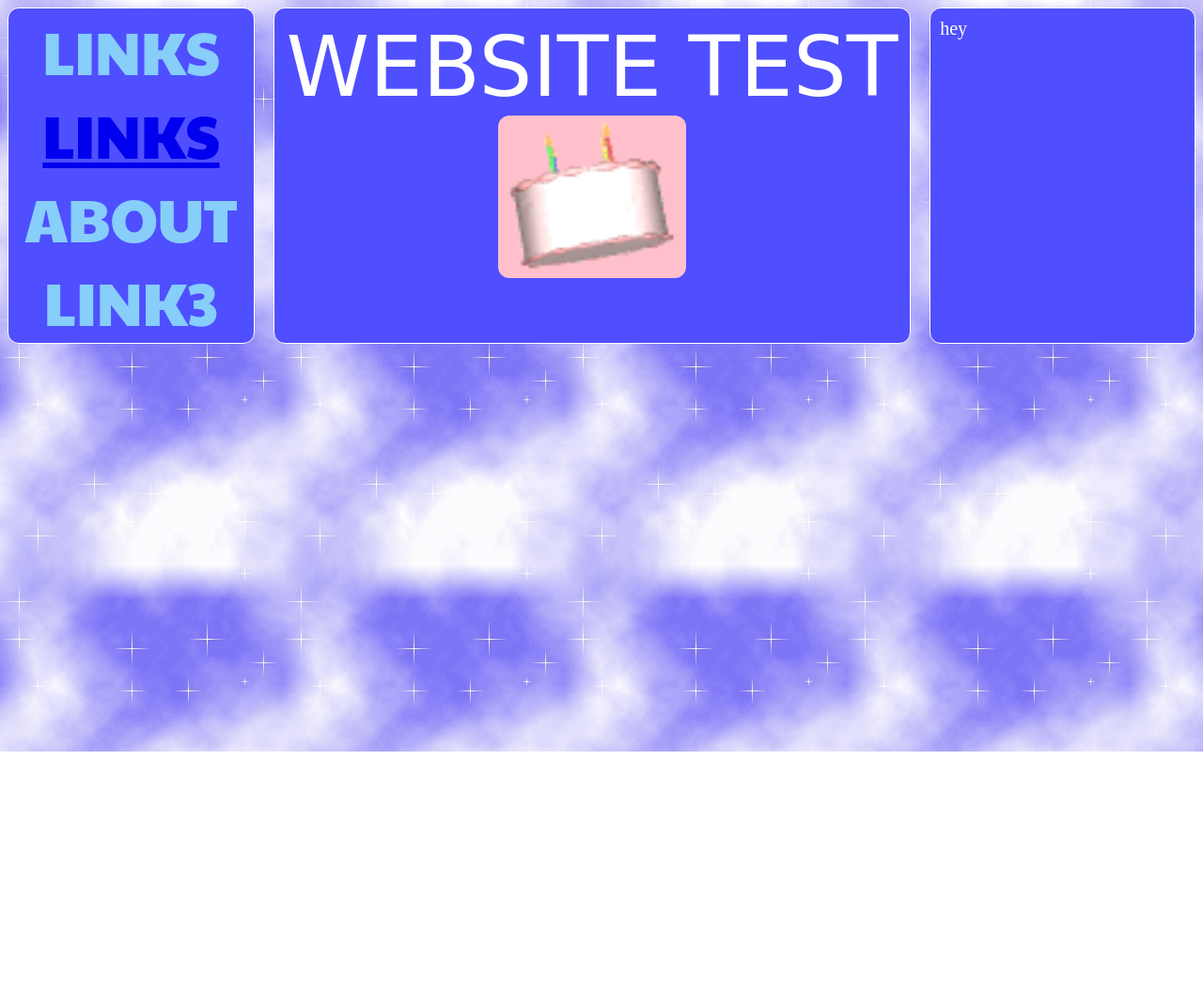
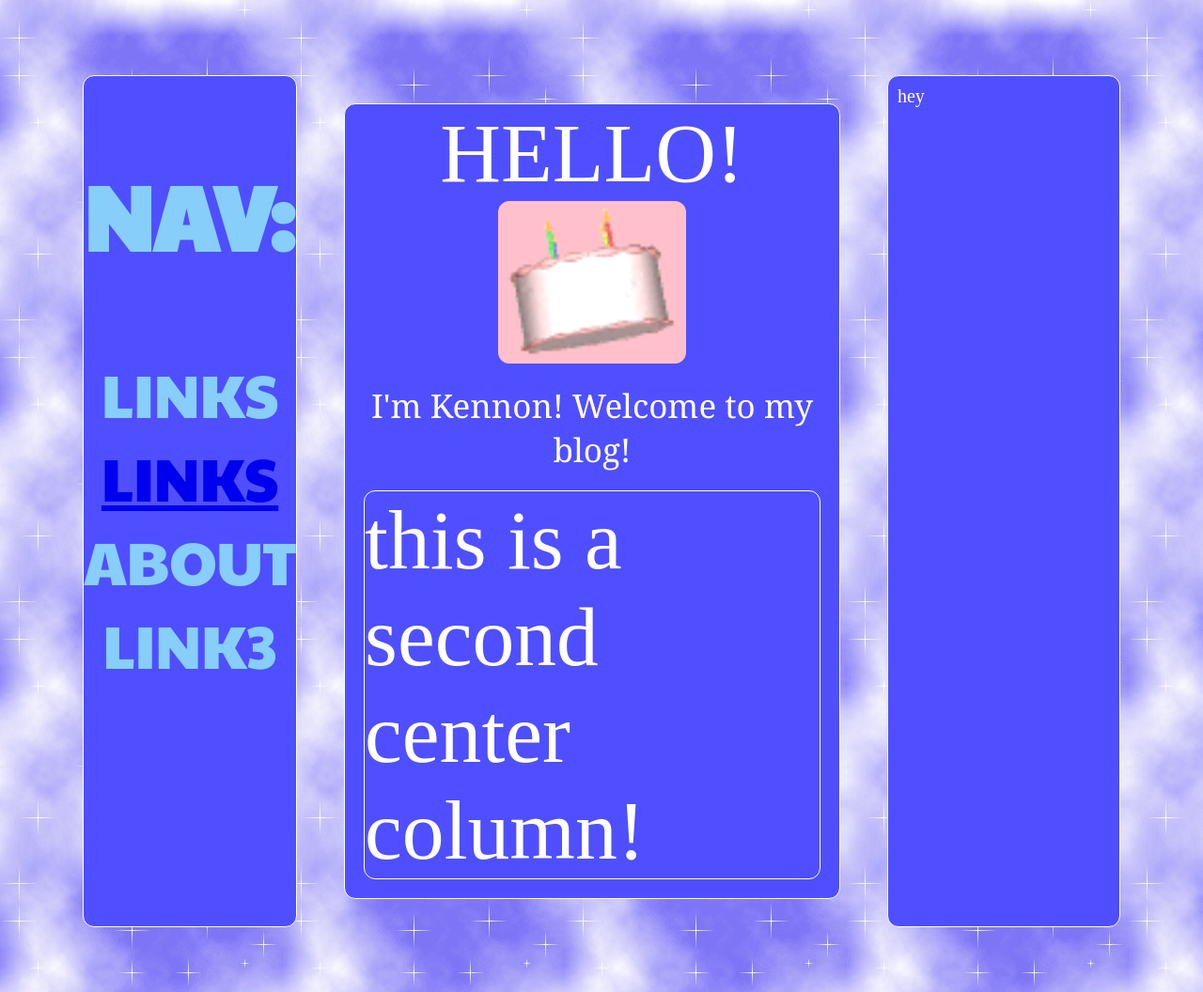
Before and after one commit to kgcummings/FrontEndMidterm, a plain HTML site: page index.html in a window 1280 px wide. Shown: the top 1056 px of the page at 94% size. Before the commit the page ends 800 px from the top, so only its background shows below. Drawn offline with Linux system fonts and the light colour scheme; a web font is replaced by a local one.

Commit message:
second center column rework

```diff
--- a/index.html
+++ b/index.html
@@ -16,14 +16,25 @@
 <body>
     <div class="webcolumns">
         <div class="lsidebar">
+                <h2>NAV:</h2>
                 <center>LINKS</center>
                 <center><a href="https://www.w3schools.com">LINKS</a></center>
                 <center>ABOUT</center>
                 <center>LINK3</center>
         </div>
             <div class="center">
-            <center>WEBSITE TEST</center>
+                <div class="centercol">
+                    <center>HELLO!</center>
                     <center><img src="cake.gif" class="cake" width="200px"></center>
+                    <div class="centertext"><center>
+                        I'm Kennon! Welcome to my blog!
+                    </center>
+                </div>
+            <div class="centercol">
+            this is a second center column!
+        </div>
+    </div>
+
             </div>
         <div class="rsidebar">
             hey
--- a/style.css
+++ b/style.css
@@ -1,9 +1,9 @@
 a{
-    cursor: url('cake.gif');
+
 }
 body{
     background-image: url('skystarlight.gif');
-    font-size: 70px;
+    font-size: 30px;
 }
 
 .center{
@@ -11,16 +11,18 @@ body{
     float:center;
     width:50%;
     padding:10px;
-    border: 1px solid white;
-    color: white;
-    font-family: 'Nabla', cursive;
+    flex-grow: 3;
+}
+
+.centercol{
+    display:inline-block;
     background-color:#4f4fff;
     border-radius: 12px;
     flex-grow: 3;
     font-size: 7vw;
-}
-link:hover{
-    color:coral;
+    border: 1px solid white;
+    color: white;
+    margin: 20px;
 }
 
 .lsidebar{
@@ -33,7 +35,7 @@ link:hover{
     background-color:#4f4fff;
     border-radius: 12px;
     font-family: 'Paytone One', sans-serif;
-flex-grow: 1;
+    flex-grow:1;
 
 
 }
@@ -57,9 +59,11 @@ flex-grow: 1;
 .webcolumns{
     display: flex;
     align-content: space-between;
-    gap:20px
+    gap:20px;
+    margin:80px;
 }
 
-link:hover{
-    color:green;
+.centertext{
+    font-family:Cambria, Cochin, Georgia, Times, 'Times New Roman', serif;
+    font-size: 35px;
 }
```
Lines whose indentation alone changed are shown as unchanged.
